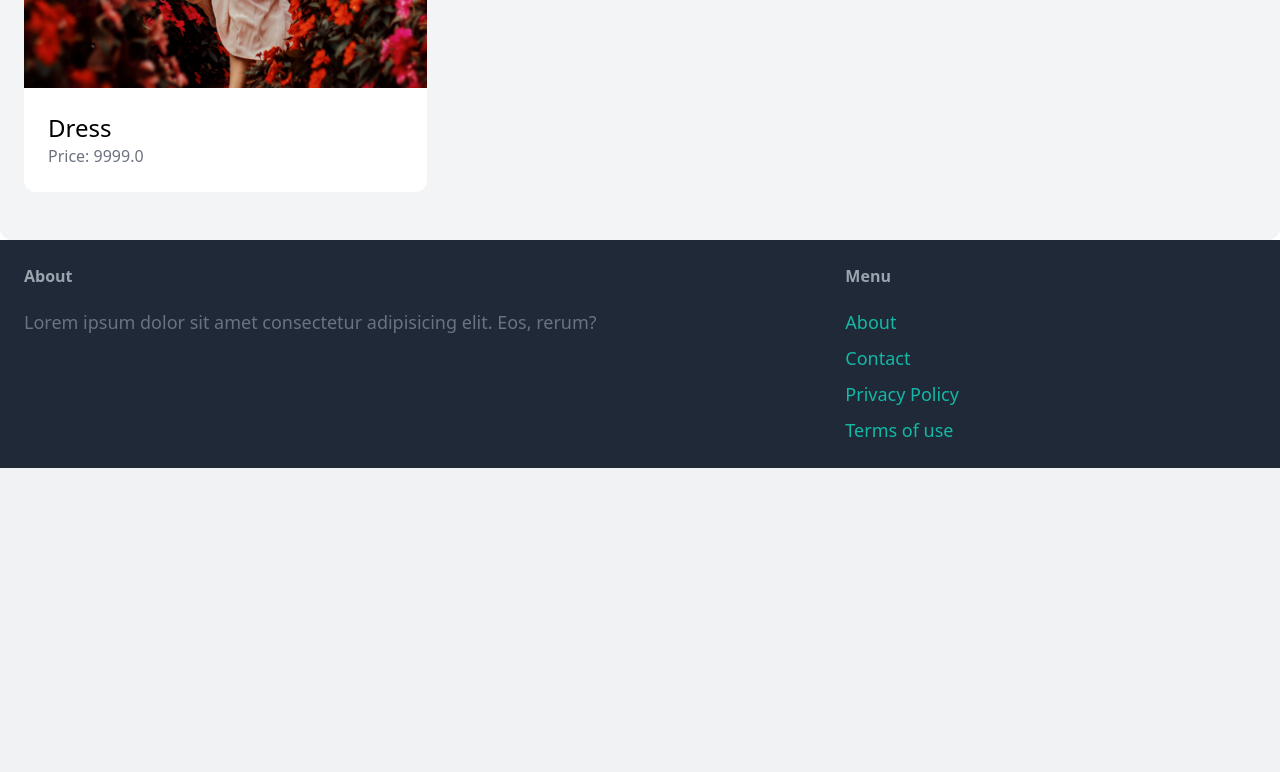
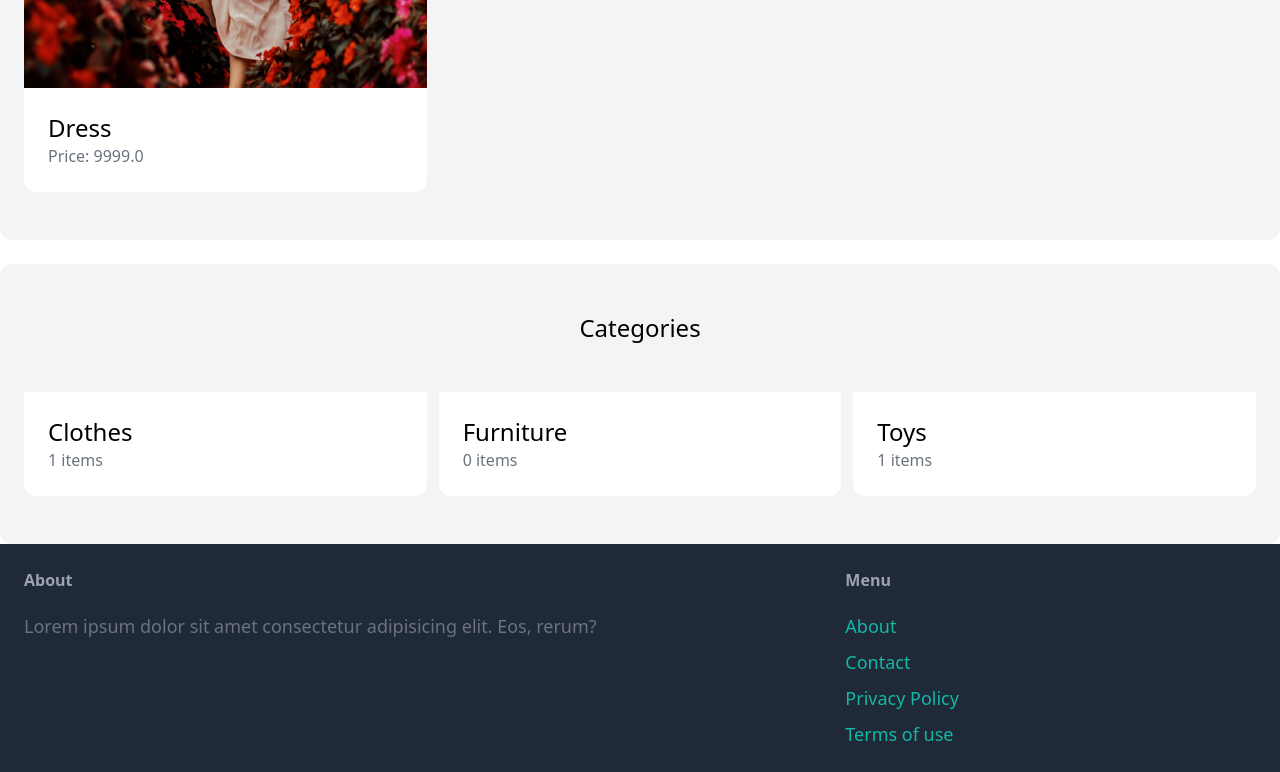
Before and after one commit to ayushp533/online-marketplace, a Django app: page / in a window 1280 px wide. Shown: the part 644-1416 px from the top of the page. Before the commit the page ends 1112 px from the top, so only its background shows below. Run offline with Django 4.2, Linux system fonts and the light colour scheme; data comes from the database, SQL or seed files in the repository; some libraries are stand-ins or nearby versions.

Commit message:
Updated index.html to show categories section of the page

```diff
--- a/shopkart/core/templates/core/index.html
+++ b/shopkart/core/templates/core/index.html
@@ -23,4 +23,21 @@
             {% endfor %}
         </div>
     </div>
+
+    <div class="mt-6 px-6 py-12 bg-gray-100 rounded-xl">
+        <h2 class="mb-12 text-2xl text-center">Categories</h2>
+
+        <div class="grid grid-cols-3 gap-3">
+            {% for category in categories %}
+            <div>
+                <a href="#">
+                    <div class="p-6 bg-white rounded-b-xl">
+                        <h2 class="text-2xl">{{ category.name }}</h2>
+                        <p class="text-gray-500">{{ category.items.count }} items</p>
+                    </div>
+                </a>
+            </div>
+            {% endfor %}
+        </div>
+    </div>
 {% endblock %}
```
